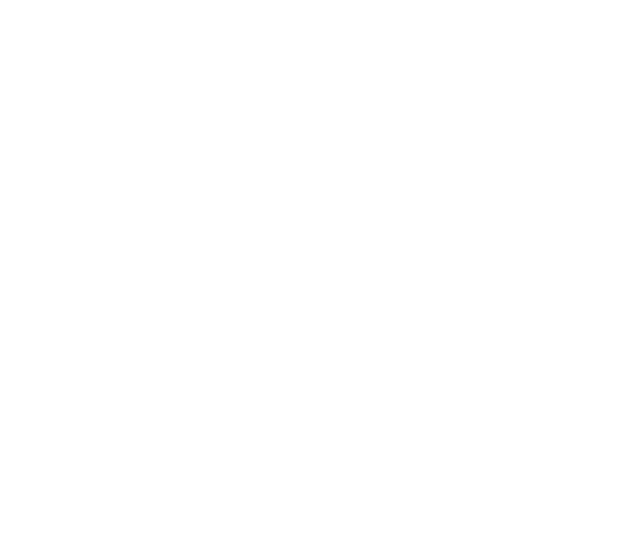
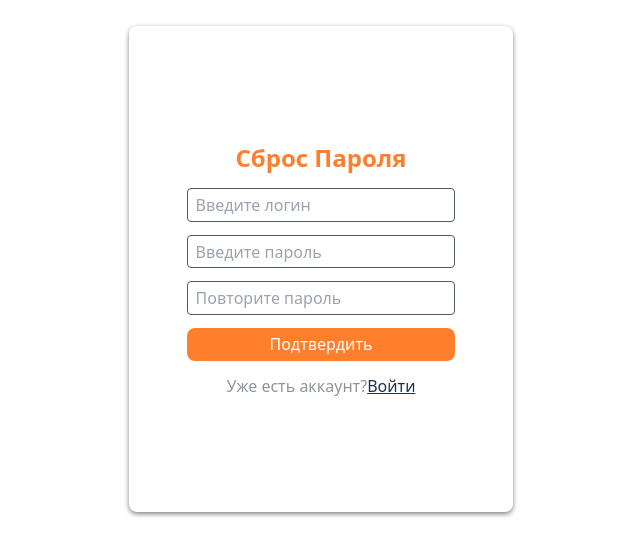
Before and after one commit to jantay04/library, a React (Create React App) app: page /resetpass in a window 1280 px wide. Before the commit this address had no page. Shown: the top 556 px of the page, without its empty margins (319-959 px from the left). Built offline with nearby package versions, Linux system fonts and the light colour scheme; the HTML template or start-up script is replaced by a standard one.

Commit message:
reset password created

```diff
--- a/src/App.tsx
+++ b/src/App.tsx
@@ -1,14 +1,16 @@
-import React from 'react';
-import { BrowserRouter, Routes, Route } from 'react-router-dom';
-import Home from './Pages/Home';
+import React from "react";
+import { BrowserRouter, Routes, Route } from "react-router-dom";
+import Home from "./Pages/Home";
+import ResetPasswordPage from "./Pages/ResetPassword/ResetPasswordPage";
 
 function App() {
   return (
     <BrowserRouter>
-        <Routes>
-          <Route path="/" element={<Home/>} />
-        </Routes>
-      </BrowserRouter>
+      <Routes>
+        <Route path="/" element={<Home />} />
+        <Route path="/resetpass" element={<ResetPasswordPage />} />
+      </Routes>
+    </BrowserRouter>
   );
 }
 
--- /dev/null
+++ b/src/Components/ResetPassword/ResetPassword.jsx
@@ -0,0 +1,36 @@
+import React from "react";
+import "../../style/ResetPasswordStyle.css";
+
+const ResetPassword = () => {
+  return (
+    <>
+      <div className="resetBlock_main">
+        <h3 className="resetBlock_title">Сброс Пароля</h3>
+        <input
+          className="resetBlock_inp inputLogin"
+          type="text"
+          placeholder="Введите логин"
+        />
+        <input
+          className="resetBlock_inp inputPass"
+          type="text"
+          placeholder="Введите пароль"
+        />
+        <input
+          className="resetBlock_inp inputConPass"
+          type="text"
+          placeholder="Повторите пароль"
+        />
+        <button className="resetBlock_btn">Подтвердить</button>
+        <h6 className="resetBlock_info">
+          Уже есть аккаунт?
+          <a className="resetBlock_link" href="">
+            Войти
+          </a>
+        </h6>
+      </div>
+    </>
+  );
+};
+
+export default ResetPassword;
--- /dev/null
+++ b/src/Pages/ResetPassword/ResetPasswordPage.jsx
@@ -0,0 +1,13 @@
+import React from "react";
+import ResetPassword from "../../Components/ResetPassword/ResetPassword";
+
+const ResetPasswordPage = () => {
+  return (
+    <div
+      style={{ display: "flex", justifyContent: "center", marginTop: "2vmax" }}>
+      <ResetPassword />
+    </div>
+  );
+};
+
+export default ResetPasswordPage;
--- /dev/null
+++ b/src/style/ResetPasswordStyle.css
@@ -0,0 +1,82 @@
+.resetBlock_main {
+  height: 38vmax;
+  width: 30vmax;
+  border-radius: 8px;
+  background-color: rgb(255, 255, 255);
+  box-shadow: 0px 2px 5px gray;
+  display: flex;
+  flex-direction: column;
+  justify-content: center;
+  align-items: center;
+}
+
+.resetBlock_title {
+  text-align: center;
+  color: #ff7f2c;
+  font-weight: 700;
+  font-size: 1.5rem;
+}
+
+.resetBlock_inp {
+  display: flex;
+  flex-direction: row;
+  align-items: center;
+  margin-top: 1vmax;
+  padding: 8px;
+
+  width: 21vmax;
+  height: 2.625vmax;
+  left: 40px;
+  top: 143px;
+
+  border: 0.5px solid #515a61;
+  border-radius: 4px;
+}
+
+.resetBlock_btn {
+  display: flex;
+  flex-direction: row;
+  justify-content: center;
+  align-items: center;
+  margin-top: 1vmax;
+  padding: 8px;
+
+  width: 21vmax;
+  height: 2.625vmax;
+  left: 40px;
+  top: 303px;
+
+  color: white;
+  background-color: #ff7f2c;
+  border-radius: 8px;
+}
+
+.resetBlock_info {
+  display: flex;
+  align-items: center;
+  justify-content: center;
+  margin-top: 1vmax;
+  color: #8e949a;
+}
+
+.resetBlock_link {
+  color: #1d324e;
+  text-decoration-line: underline;
+}
+
+@media (max-width: 768px) {
+  .resetBlock_main {
+    width: 35vmax;
+  }
+  .resetBlock_inp {
+    width: 25vmax;
+    height: 4vmax;
+  }
+  .resetBlock_btn {
+    width: 25vmax;
+    height: 4vmax;
+  }
+  .resetBlock_info {
+    flex-direction: column;
+  }
+}
```
Also changed, not shown: 2 other files (tests, documents, lock files or other folders).
